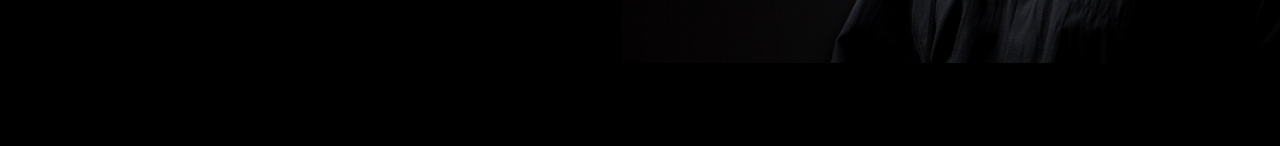
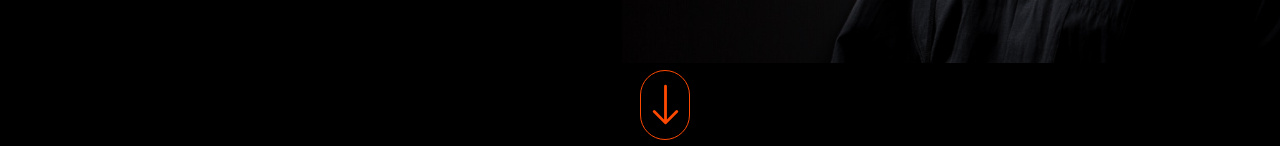
Before and after one commit to Sami-20s/coder-portfolio__react, a React (Create React App) app: page / in a window 1280 px wide. Shown: the part 654-800 px from the top of the page. Built offline with nearby package versions, Linux system fonts and the light colour scheme.

Commit message:
Adding Go To Bottom Button

```diff
--- a/src/components/Home/Header/Header.js
+++ b/src/components/Home/Header/Header.js
@@ -1,6 +1,8 @@
 import React from "react";
 import Buttons from "./Buttons";
 import Images from "./Images";
+import { BsArrowDown } from "react-icons/bs";
+// BsArrowDown , BsArrowUp
 
 const Header = ({ name, aboutName, cvUrl }) => {
     return (
@@ -11,6 +13,9 @@ const Header = ({ name, aboutName, cvUrl }) => {
                 <Buttons cvUrl={cvUrl} />
             </div>
             <Images />
+            <a href="#about" className="goToBottom">
+                <BsArrowDown />
+            </a>
         </header>
     );
 };
--- a/src/style/home/header/_header.scss
+++ b/src/style/home/header/_header.scss
@@ -1,5 +1,25 @@
 header {
+    position: relative;
     height: calc(100vh - 121px);
+    .goToBottom {
+        display: grid;
+        position: absolute;
+        height: 70px;
+        width: 50px;
+        left: 50%;
+        bottom: 0;
+        justify-content: center;
+        align-items: center;
+        border: solid 1px $orange;
+        border-radius: 50px;
+        color: $orange;
+        font-size: 45px;
+        cursor: pointer;
+        transition: all 0.3s ease;
+        &:hover {
+            height: 80px;
+        }
+    }
     .header__wrapper {
         transform: translateY(180px);
         h1 {
```
